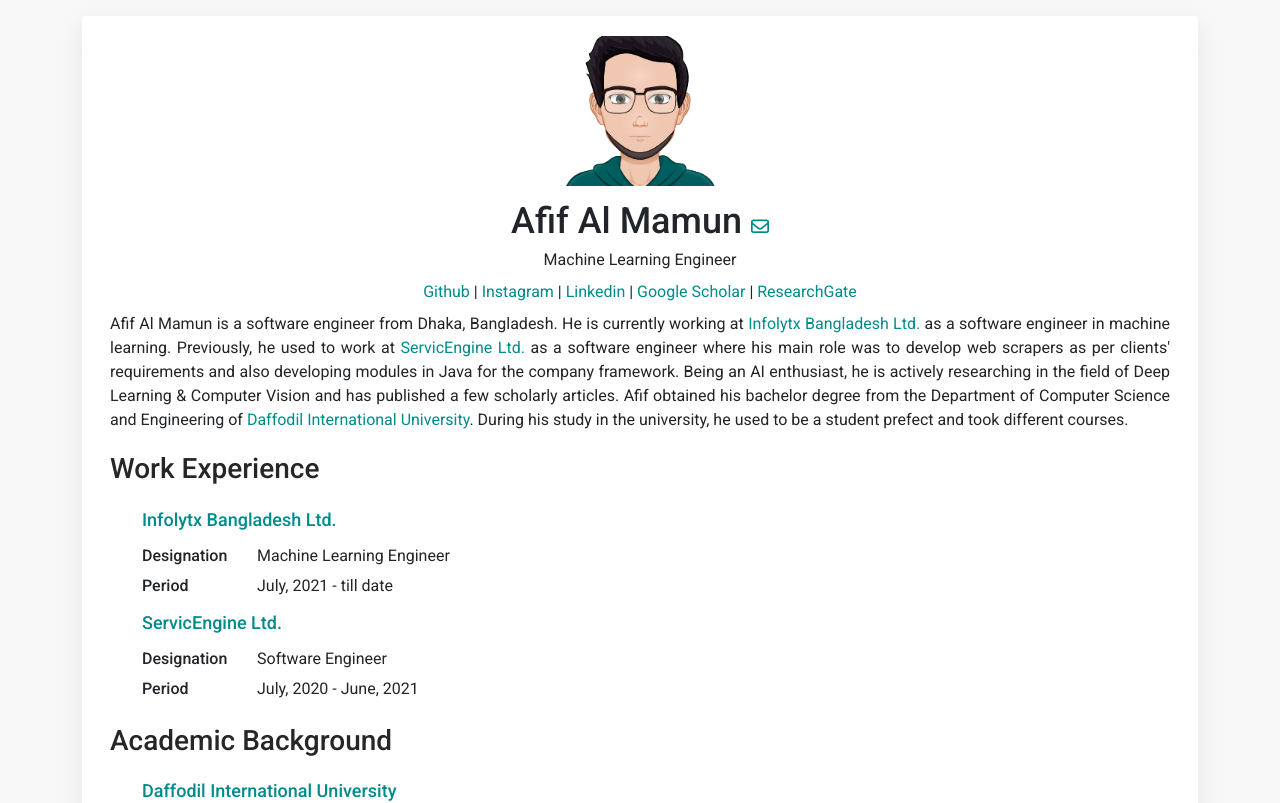
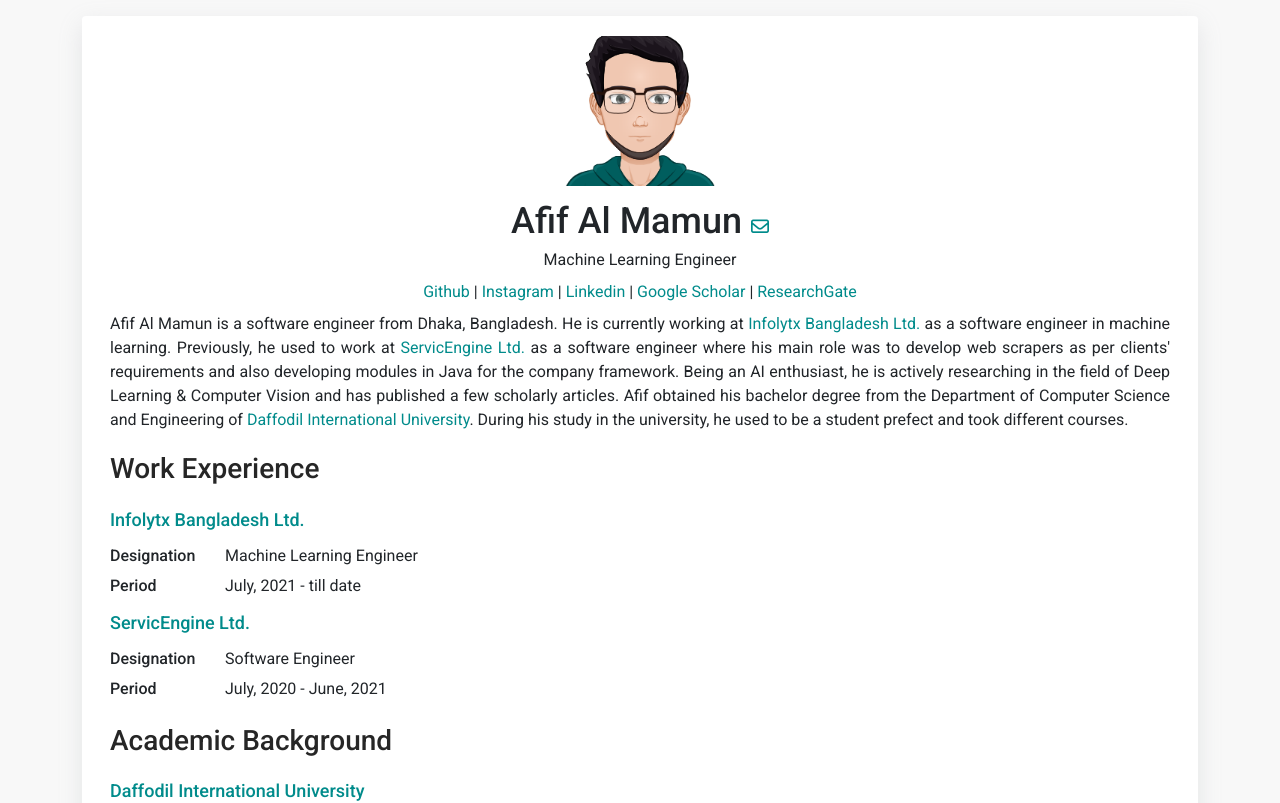
Before and after one commit to afifaniks/afifaniks-github-io-old, a React (Create React App) app: page / in a window 1280 px wide. Shown: the top 803 px of the page. Built offline with nearby package versions, Linux system fonts and the light colour scheme.

Commit message:
Update CSS

```diff
--- a/src/App.css
+++ b/src/App.css
@@ -52,6 +52,10 @@
     min-width: 100px;
 }
 
+ul {
+    padding-left: 0 !important;
+}
+
 li {
     list-style: none;
 }
--- a/src/components/Profile/index.js
+++ b/src/components/Profile/index.js
@@ -39,7 +39,7 @@
         this.setOpenGraphTags();
         return (
             <div className="card text-center">
-                <div className="card-body">
+                <div className="card-body container">
                     <img
                         className="img-fluid m-1 profile-picture"
                         src={ProfilePicture}
@@ -52,8 +52,8 @@
                     <div className="profile-tagline">
                         {this.state.headline}
                     </div>
-                    <SocialWidget socialLinks={this.state.socialLinks} />
                     <div className="container">
+                        <SocialWidget socialLinks={this.state.socialLinks} />
                         <BioCard bio={urlFormatter(this.state.bio)} />
                         <ExperienceHolder experiences={this.state.experiences} />
                         <EducationHolder educations={this.state.educations} />
```
